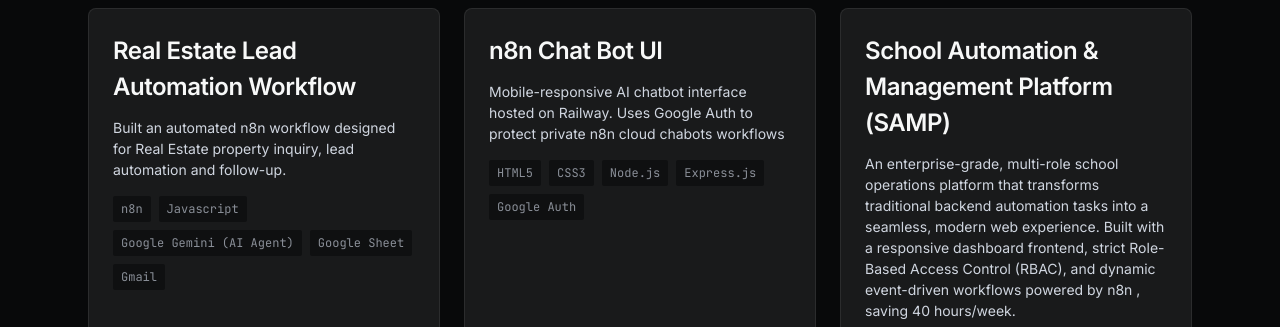
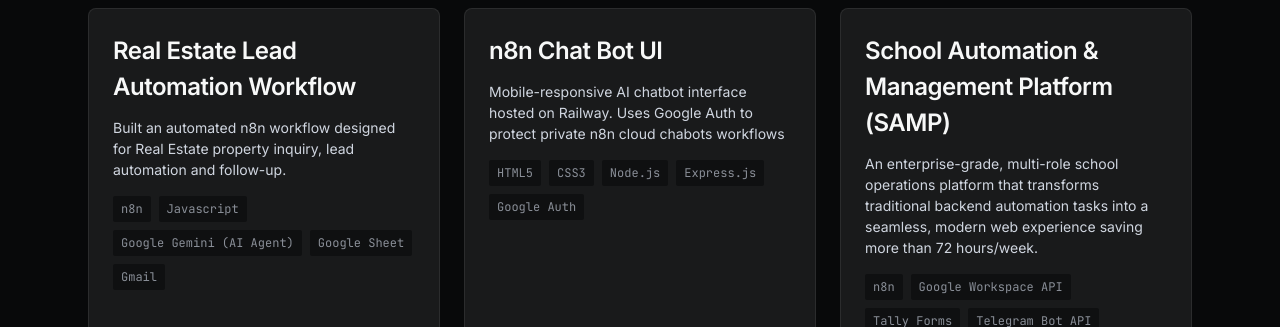
Before and after one commit to Engrmiebi/portfolio, a plain HTML site: page index.html in a window 1280 px wide. Shown: the part 625-952 px from the top of the page. Drawn offline with Linux system fonts and the light colour scheme.

Commit message:
Update index.html

```diff
--- a/index.html
+++ b/index.html
@@ -158,7 +158,7 @@
 
           <article class="project-card">
             <h3>School Automation & Management Platform (SAMP)</h3>
-            <p class="outcome">An enterprise-grade, multi-role school operations platform that transforms traditional backend automation tasks into a seamless, modern web experience. Built with a responsive dashboard frontend, strict Role-Based Access Control (RBAC), and dynamic event-driven workflows powered by n8n , saving 40 hours/week.</p>
+            <p class="outcome">An enterprise-grade, multi-role school operations platform that transforms traditional backend automation tasks into a seamless, modern web experience saving more than 72 hours/week.</p>
             <div class="tech-stack">
               <span class="tech">n8n</span>
               <span class="tech">Google Workspace API</span>
```
